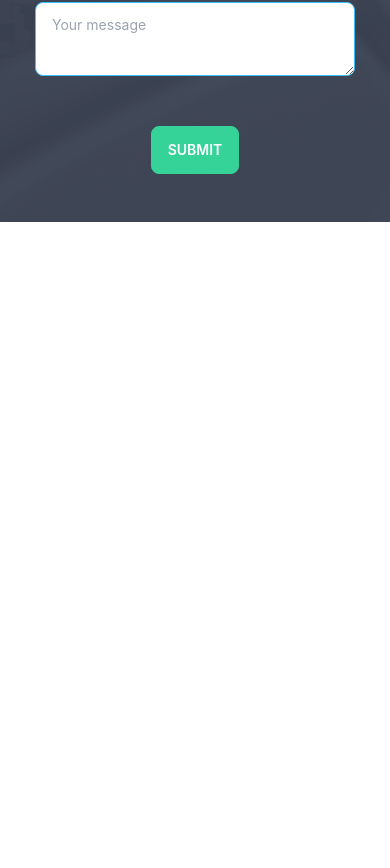
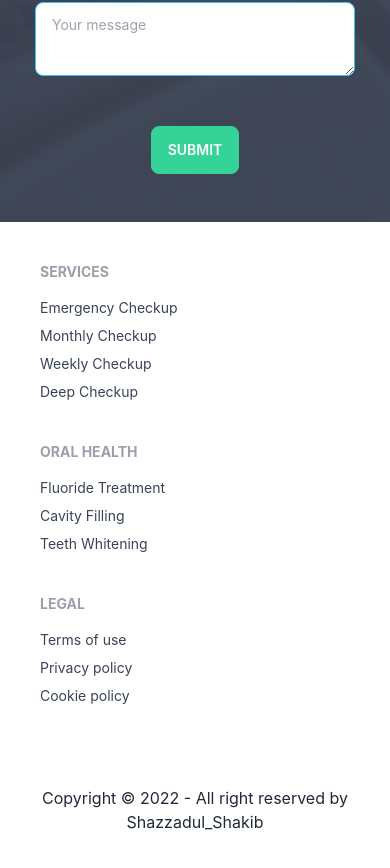
Before and after one commit to Shazzadul-Shakib/Tooth-pick-portal, a React (Create React App) app: page / in a window 390 px wide. Shown: the part 5496-6364 px from the top of the page. Before the commit the page ends 5718 px from the top, so only its background shows below. Built offline with nearby package versions, Linux system fonts and the light colour scheme.

Commit message:
responsive footer added

```diff
--- a/src/App.js
+++ b/src/App.js
@@ -6,6 +6,7 @@ import Navbar from './components/Shared/Navbar';
 import Login from './components/Authentication/Login';
 import Logout from './components/Authentication/Logout';
 import Profile from './components/Authentication/Profile';
+import Footer from './components/Shared/Footer';
 function App() {
   return (
     <div className="App">
@@ -18,6 +19,7 @@ function App() {
         <Route path="logout" element={<Logout/>}></Route>
         <Route path="profile" element={<Profile/>}></Route>
       </Routes>
+      <Footer/>
     </div>
   );
 }
--- a/src/components/Shared/Footer.jsx
+++ b/src/components/Shared/Footer.jsx
@@ -0,0 +1,34 @@
+import React from 'react';
+
+const Footer = () => {
+  return (
+    <div>
+      <footer className="footer p-10 md:justify-around  text-[#3A4256]">
+        <div>
+          <span className="footer-title">Services</span>
+          <a className="link link-hover">Emergency Checkup</a>
+          <a className="link link-hover">Monthly Checkup</a>
+          <a className="link link-hover">Weekly Checkup</a>
+          <a className="link link-hover">Deep Checkup</a>
+        </div>
+        <div>
+          <span className="footer-title">ORAL HEALTH</span>
+          <a className="link link-hover">Fluoride Treatment</a>
+          <a className="link link-hover">Cavity Filling</a>
+          <a className="link link-hover">Teeth Whitening</a>
+        </div>
+        <div>
+          <span className="footer-title">Legal</span>
+          <a className="link link-hover">Terms of use</a>
+          <a className="link link-hover">Privacy policy</a>
+          <a className="link link-hover">Cookie policy</a>
+        </div>
+      </footer>
+      <div className=' text-center my-10'>
+        <p>Copyright © 2022 - All right reserved by Shazzadul_Shakib</p>
+      </div>
+    </div>
+  );
+};
+
+export default Footer;
```
